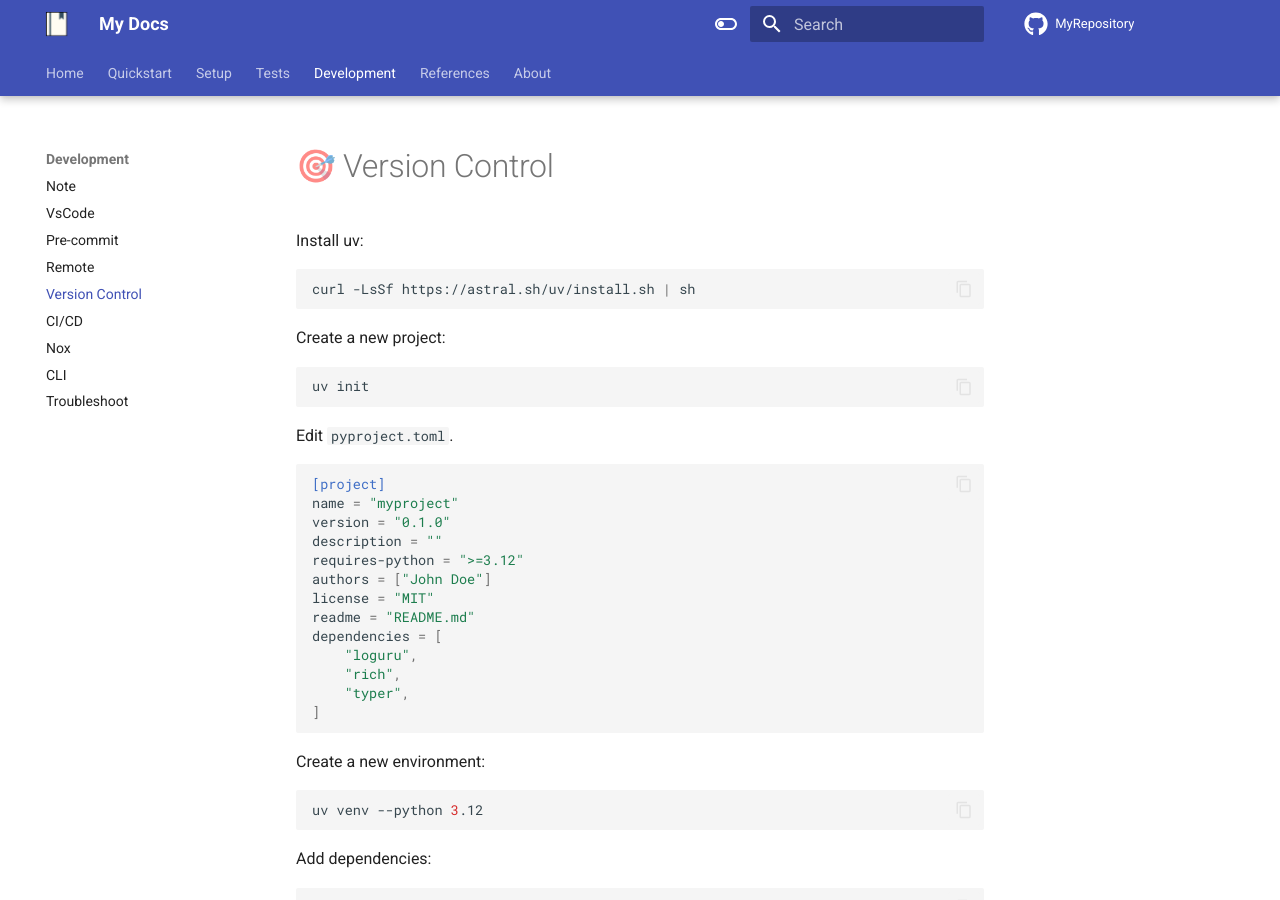
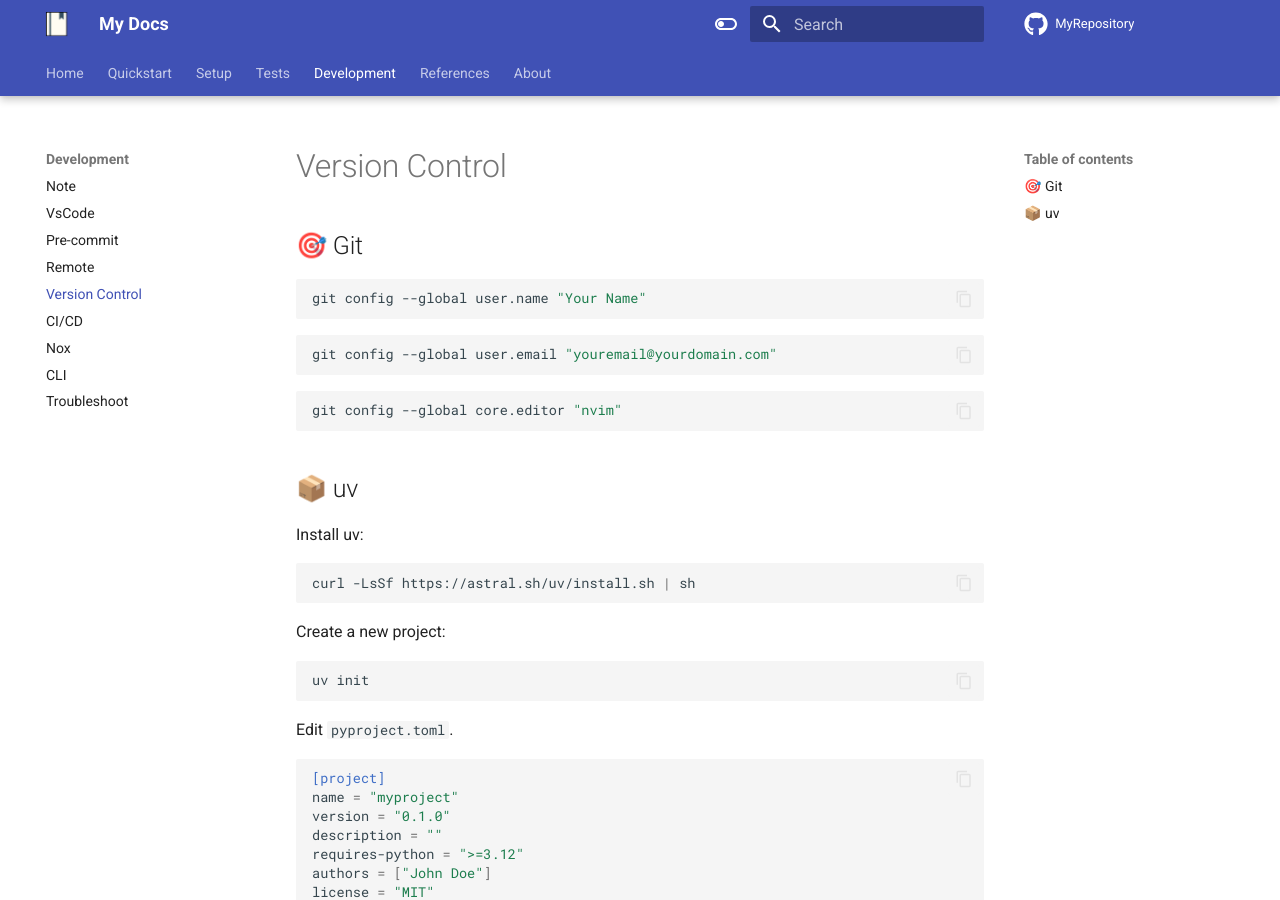
Before and after one commit to destin-v/codex-vscode, an MkDocs documentation site: the page built from docs/dev/version.md, in a window 1280 px wide and 900 px high. Built offline with MkDocs 1.6.1 and Material for MkDocs 9.7.7, drawn with Linux system fonts in a browser that asks for light colours.

Commit message:
Add Git version info

````diff
--- a/docs/dev/version.md
+++ b/docs/dev/version.md
@@ -1,5 +1,18 @@
-# 🎯 Version Control
+## 🎯 Git
 
+```bash
+git config --global user.name "Your Name"
+```
+
+```bash
+git config --global user.email "youremail@yourdomain.com"
+```
+
+```bash
+git config --global core.editor "nvim"
+```
+
+## 📦 uv
 Install uv:
 ```bash
 curl -LsSf https://astral.sh/uv/install.sh | sh
````
